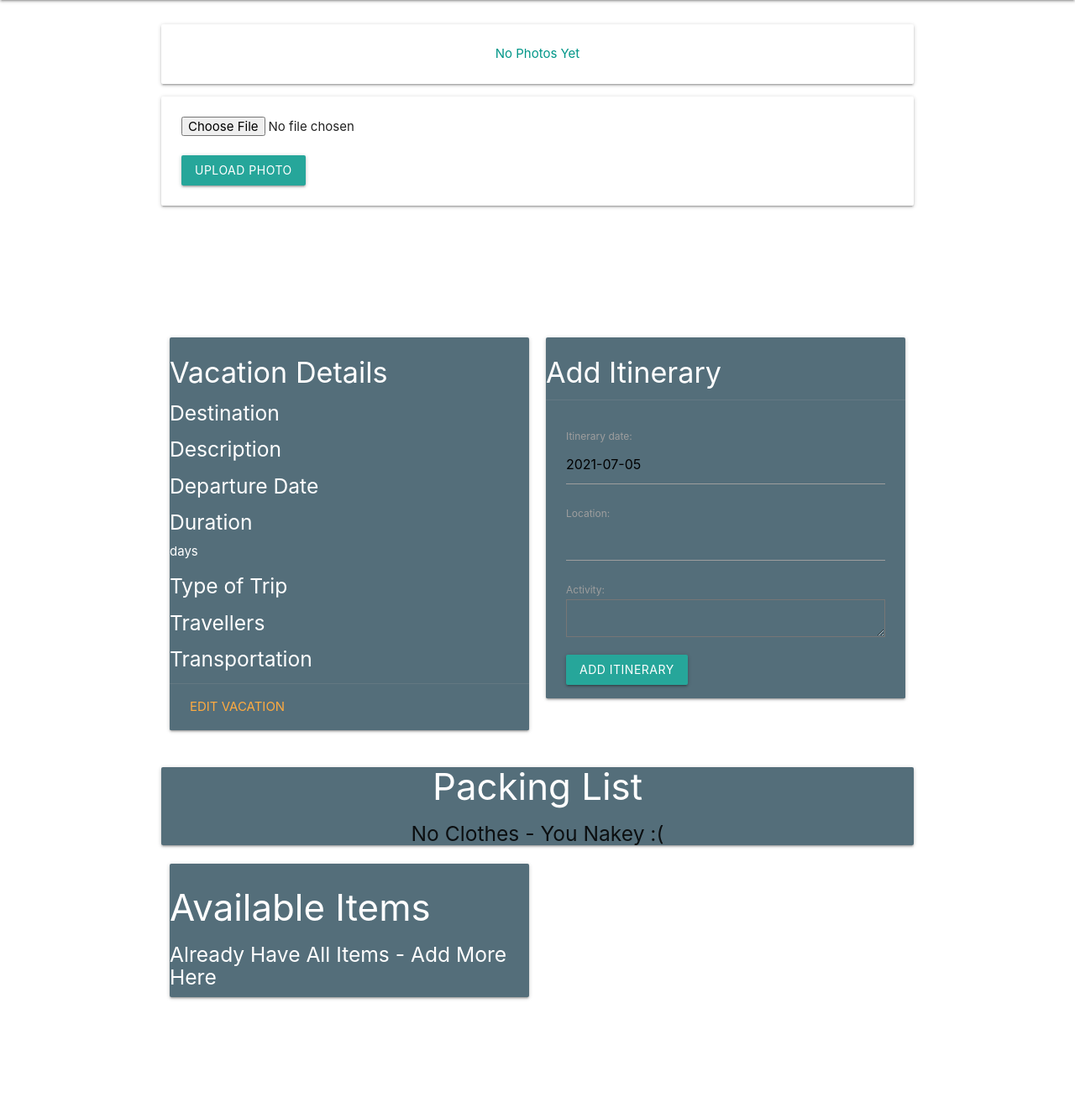
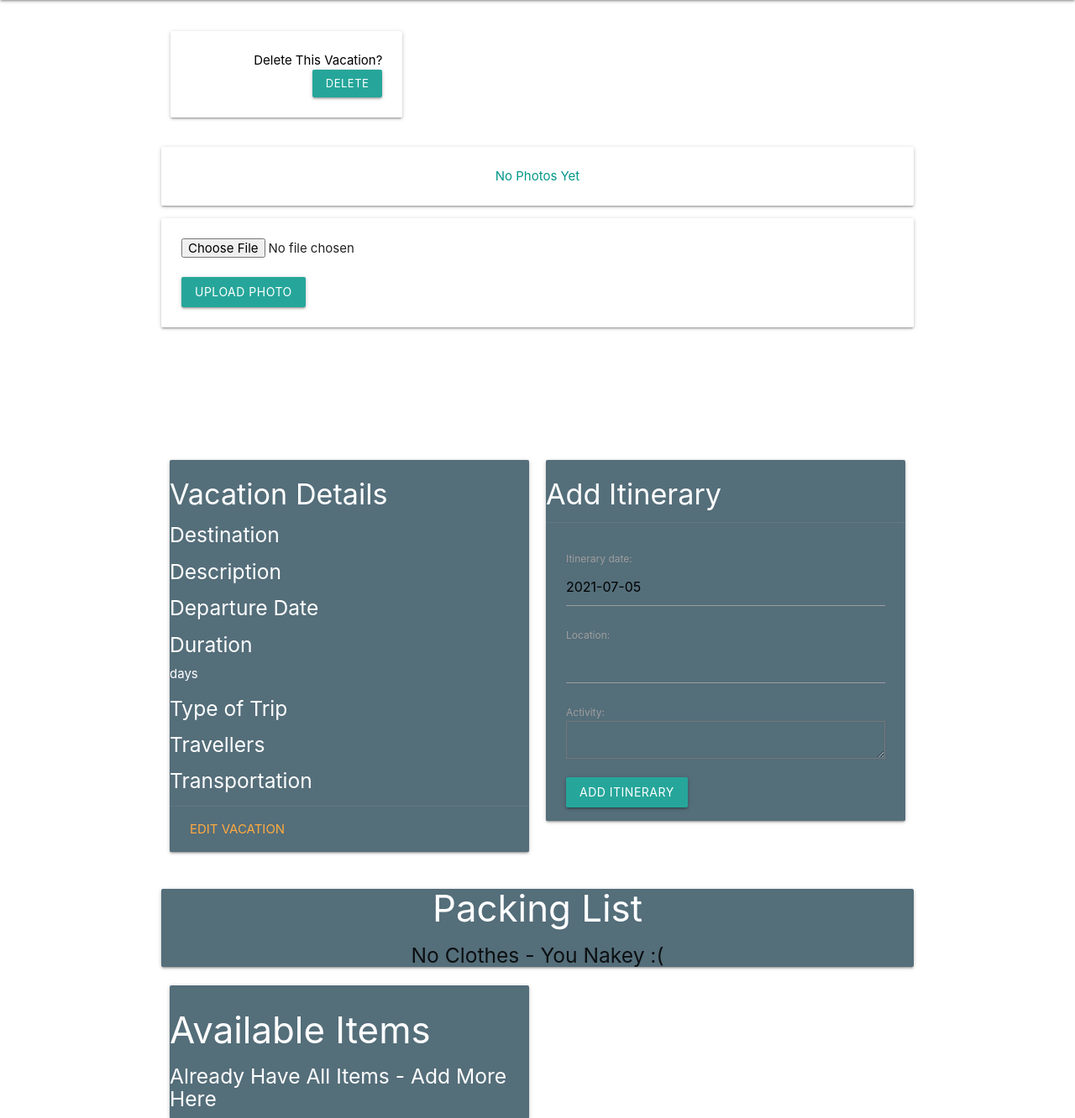
Before and after one commit to kitkatcode10/map-out, a Django app: template main_app/templates/vacations/detail.html in a window 1280 px wide. Shown: the part 64-1396 px from the top of the page at 84% size. Run offline with Django 3.2, Linux system fonts and the light colour scheme; the template is opened without the code that fills it: values that come from a table or form of the project are taken from there, others are empty.

Commit message:
removed and moved delete function

```diff
--- a/main_app/templates/vacations/detail.html
+++ b/main_app/templates/vacations/detail.html
@@ -3,6 +3,18 @@
 
 
 <H3>{{vacation.name}}</H3>
+
+<div id="cool">
+<div class="row ">
+  <div class="col s12 m4 right-align">
+    <div class="card-panel">
+      <span class="black-text"> Delete This Vacation?
+      <a class="waves-effect waves-light btn-small" href="{% url 'vacations_delete' vacation.id %}">Delete</a>
+    </span>
+    </div>
+  </div>
+</div>
+</div>
 
 <!-- Images  -->
 
--- a/main_app/templates/vacations/index.html
+++ b/main_app/templates/vacations/index.html
@@ -38,7 +38,6 @@
           <p>{{vacation.destination}}</p>
           <p>{{vacation.description}}</p>
           <p>{{vacation.style}}</p>
-          <a href="{% url 'vacations_delete' vacation.id %}">Delete</a>
         </div>
       </div>
     </div>
```
Also changed, not shown: main_app/static/css/style.css (line endings or trailing spaces).
